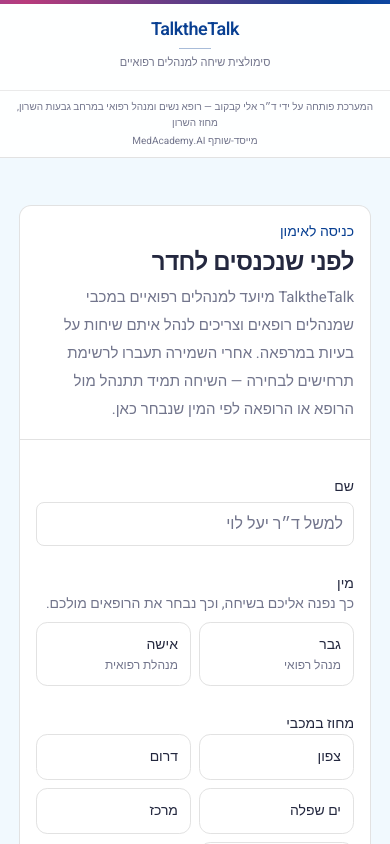
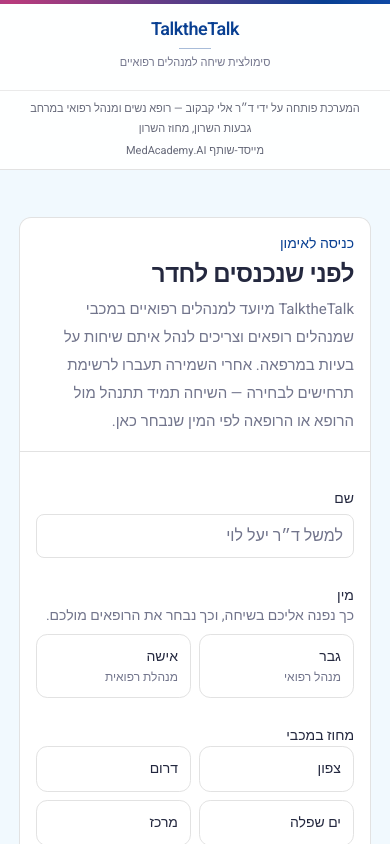
Before and after one commit to eli4n1988/talkthetalk, a Next.js app: page / in a window 390 px wide. Shown: the top 844 px of the page. Built offline with nearby package versions, Linux system fonts and the light colour scheme.

Commit message:
Make the header credit line easier to read
Slightly increase type size and contrast so the attribution stays legible on desktop and mobile.

Co-authored-by: elikab <elikab@gmail.com>

```diff
--- a/src/components/app-header.tsx
+++ b/src/components/app-header.tsx
@@ -36,7 +36,7 @@ export function AppHeader() {
           <span className="sm:col-start-3" aria-hidden />
         )}
       </div>
-      <p className="border-t border-border/70 px-4 py-2 text-center text-[10px] leading-4 text-muted-foreground sm:px-8 sm:text-[11px] sm:leading-5">
+      <p className="border-t border-border/70 px-4 py-2 text-center text-[11px] leading-5 text-foreground/70 sm:px-8 sm:text-xs sm:leading-5">
         המערכת פותחה על ידי ד״ר אלי קבקוב — רופא נשים ומנהל רפואי במרחב גבעות
         השרון, מחוז השרון
         <span className="mt-0.5 block sm:mt-0 sm:inline">
```
